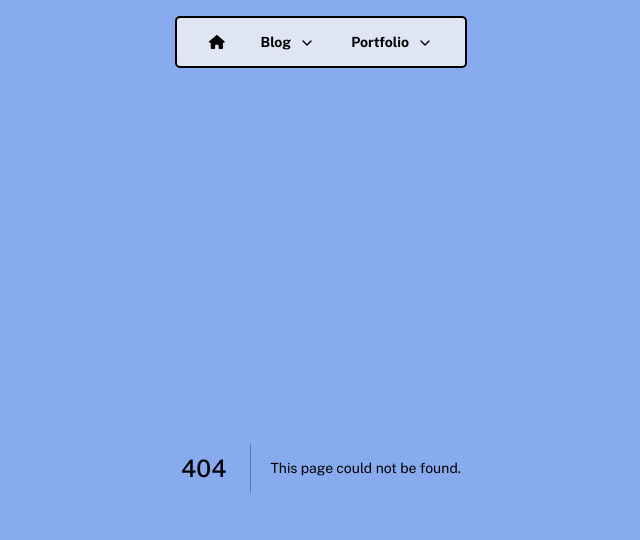
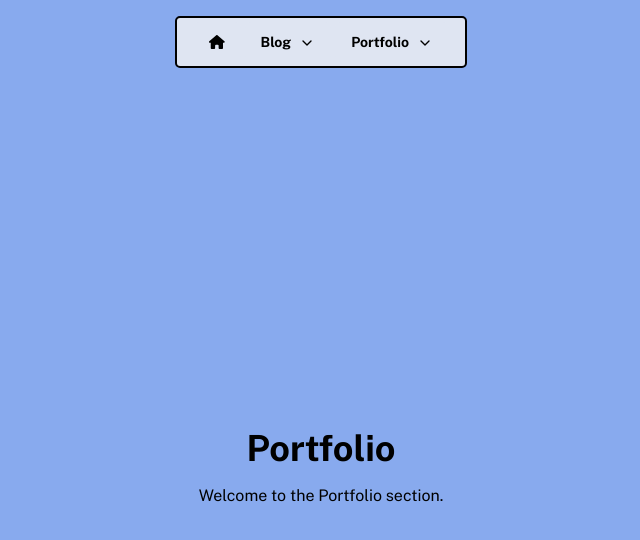
Before and after one commit to lambley/portfolio-v2, a Next.js app: page /portfolio in a window 1280 px wide. Before the commit this address had no page. Shown: the top 540 px of the page, without its empty margins (319-959 px from the left). Built offline with nearby package versions, Linux system fonts and the light colour scheme.

Commit message:
Add blog and portfolio routes

```diff
--- /dev/null
+++ b/app/blog/page.tsx
@@ -0,0 +1,8 @@
+export default function Blog() {
+  return (
+    <main className="min-h-screen w-full p-4 flex flex-col items-center justify-center bg-main text-text">
+      <h1 className="text-4xl font-bold">Blog</h1>
+      <p className="mt-4">Welcome to the Blog section.</p>
+    </main>
+  );
+}
--- a/app/globals.css
+++ b/app/globals.css
@@ -31,7 +31,7 @@
 }
 
 * {
-  font-family: var(--font-family); /* Apply the font globally */
+  font-family: var(--font-family);
 }
 
 .dark {
--- /dev/null
+++ b/app/portfolio/page.tsx
@@ -0,0 +1,8 @@
+export default function Portfolio() {
+  return (
+    <main className="min-h-screen w-full p-4 flex flex-col items-center justify-center bg-main text-text">
+      <h1 className="text-4xl font-bold">Portfolio</h1>
+      <p className="mt-4">Welcome to the Portfolio section.</p>
+    </main>
+  );
+}
--- a/components/navigation.tsx
+++ b/components/navigation.tsx
@@ -21,15 +21,17 @@ const blogPosts = [
   { title: "Post 1", href: "/blog/post-1" },
   { title: "Post 2", href: "/blog/post-2" },
   { title: "Post 3", href: "/blog/post-3" },
+  { title: "All posts", href: "/blog" },
 ];
 
 const portfolioItems = [
   { title: "Project 1", href: "/portfolio/project-1" },
   { title: "Project 2", href: "/portfolio/project-2" },
   { title: "Project 3", href: "/portfolio/project-3" },
+  { title: "All projects", href: "/portfolio" },
 ];
 
-export default function NavigationMenuDemo() {
+export default function Navigation() {
   return (
     <div className="w-fit flex justify-center mx-auto lg:mt-4 lg:mb-0 lg:sticky lg:top-4 mb-4 bottom-0 absolute left-0 right-0">
       <NavigationMenu className="z-[5] max-w-[1200px] w-full px-4">
```
